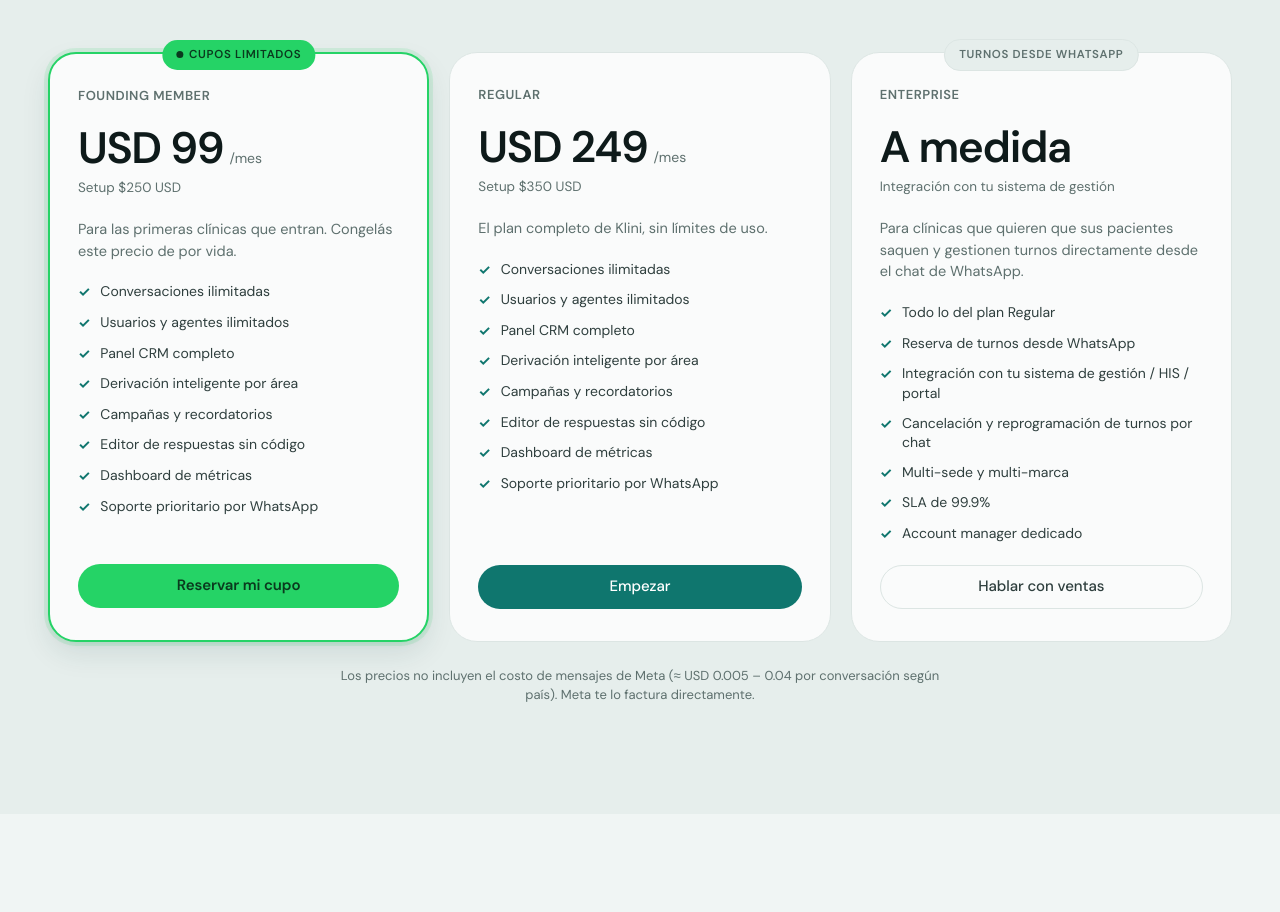
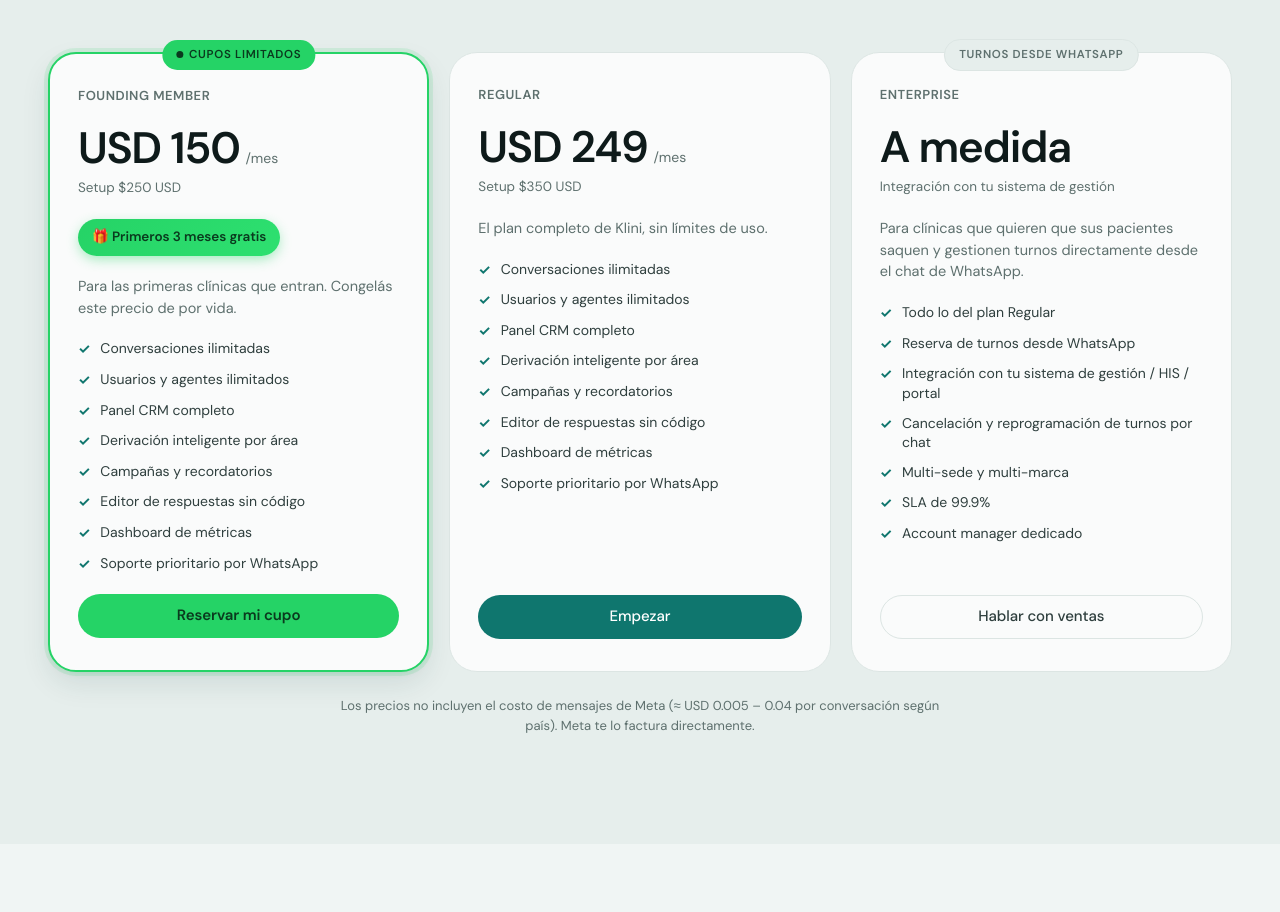
Before and after one commit to luquibotbol/klini, a Next.js app: page / in a window 1280 px wide. Shown: the part 7865-8777 px from the top of the page. Built offline with nearby package versions, Linux system fonts and the light colour scheme; no server answers.

Commit message:
Bump Founding member to USD 150 and add 3-month-free promo banner
- Pricing.tsx: USD 99 → USD 150, new optional 'promo' field rendered as lime pill
- globals.css: .price-promo with gradient + pulsing glow animation
- NOTES.md: sync historial de pricing

```diff
--- a/app/components/Pricing.tsx
+++ b/app/components/Pricing.tsx
@@ -16,6 +16,7 @@ type Plan = {
   price: string;
   priceUnit: string | null;
   sub: string;
+  promo?: string;
   desc: string;
   features: string[];
   cta: string;
@@ -28,9 +29,10 @@ const plans: Plan[] = [
     name: "Founding member",
     badge: "Cupos limitados",
     badgeKind: "lime",
-    price: "USD 99",
+    price: "USD 150",
     priceUnit: "/mes",
     sub: "Setup $250 USD",
+    promo: "🎁 Primeros 3 meses gratis",
     desc: "Para las primeras clínicas que entran. Congelás este precio de por vida.",
     features: sharedFeatures,
     cta: "Reservar mi cupo",
@@ -118,6 +120,7 @@ export default function Pricing() {
                 </div>
                 <div className="price-setup mt-2">{p.sub}</div>
               </div>
+              {p.promo && <div className="price-promo">{p.promo}</div>}
               <div className="price-desc">{p.desc}</div>
               <ul className="price-features">
                 {p.features.map((f) => (
--- a/app/globals.css
+++ b/app/globals.css
@@ -900,6 +900,25 @@ section {
 .price-amount { font-size: 44px; font-weight: 700; letter-spacing: -0.03em; line-height: 1; }
 .price-amount-unit { font-size: 14px; color: var(--ink-3); }
 .price-setup { font-size: 13.5px; color: var(--ink-3); }
+.price-promo {
+  display: inline-flex;
+  align-items: center;
+  align-self: flex-start;
+  gap: 6px;
+  background: linear-gradient(135deg, var(--lime) 0%, var(--lime-bright) 100%);
+  color: #0a3a1e;
+  font-size: 13.5px;
+  font-weight: 700;
+  letter-spacing: -0.005em;
+  padding: 8px 14px;
+  border-radius: var(--radius-full);
+  box-shadow: 0 4px 12px -2px rgba(37,211,102,0.45);
+  animation: price-promo-pulse 2.4s ease-in-out infinite;
+}
+@keyframes price-promo-pulse {
+  0%, 100% { box-shadow: 0 4px 12px -2px rgba(37,211,102,0.45); }
+  50%      { box-shadow: 0 4px 18px 0 rgba(37,211,102,0.7); }
+}
 .price-desc { font-size: 14.5px; color: var(--ink-3); line-height: 1.5; }
 .price-features {
   list-style: none;
```
Also changed, not shown: 1 other file (tests, documents, lock files or other folders).
